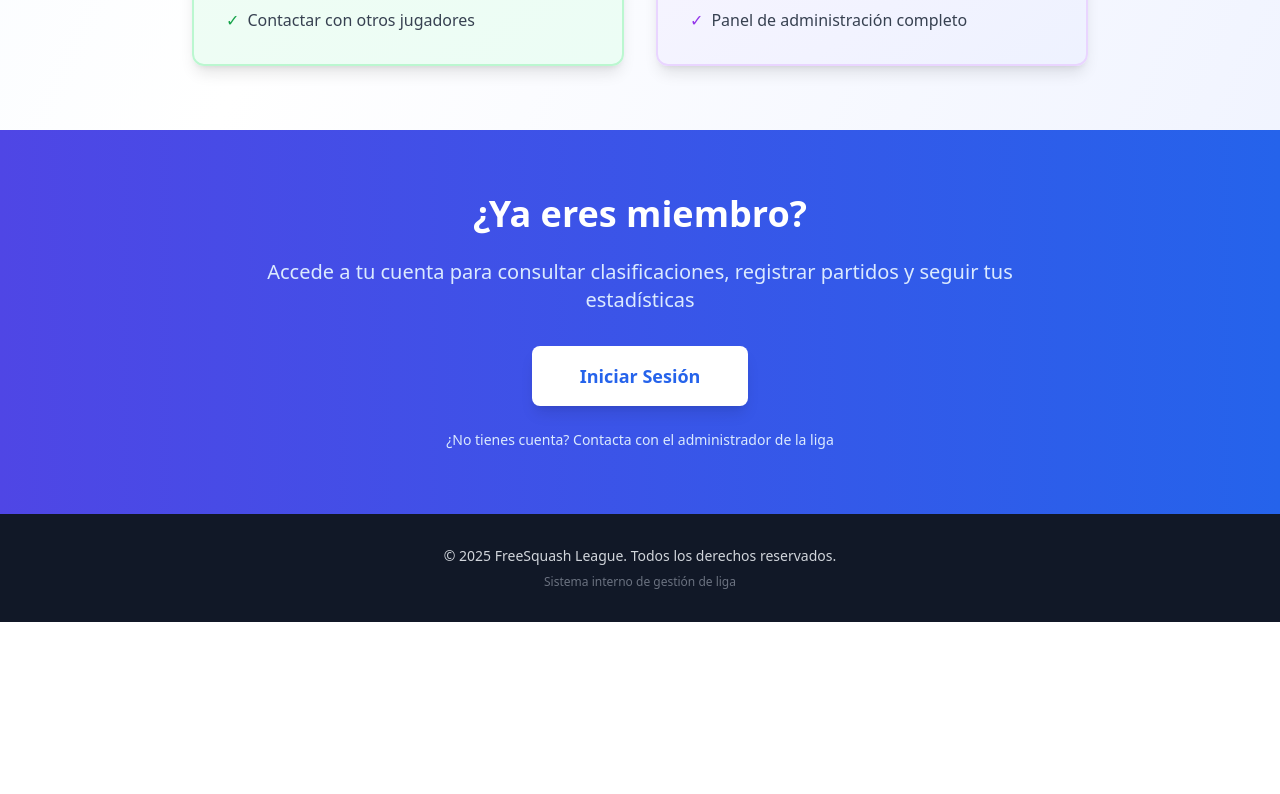
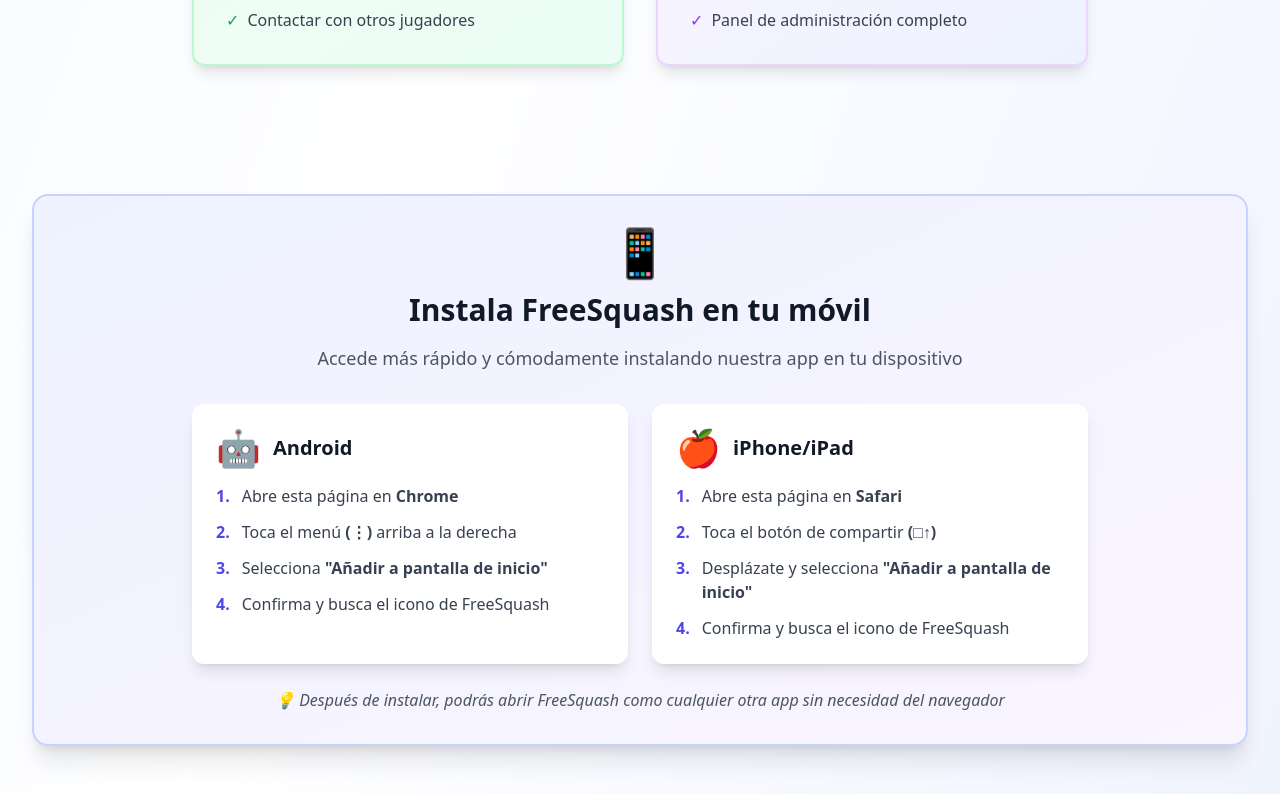
Before and after one commit to urtzih/FreeLiga, a React (Vite) app in the folder apps/web/: page / in a window 1280 px wide. Shown: the part 2306-3100 px from the top of the page. Before the commit the page ends 2928 px from the top, so only its background shows below. Built offline with nearby package versions, Linux system fonts and the light colour scheme.

Commit message:
feat: Agregar soporte para PWA y mejorar la instalación en dispositivos móviles

```diff
--- a/apps/web/index.html
+++ b/apps/web/index.html
@@ -1,14 +1,21 @@
 <!DOCTYPE html>
-<html lang="en">
+<html lang="es">
   <head>
     <meta charset="UTF-8" />
     <link rel="icon" href="/logo.jpg" />
     <meta name="viewport" content="width=device-width, initial-scale=1.0" />
 
+    <!-- PWA Configuration -->
+    <meta name="mobile-web-app-capable" content="yes" />
+    <meta name="apple-mobile-web-app-capable" content="yes" />
+    <meta name="apple-mobile-web-app-status-bar-style" content="default" />
+    <meta name="apple-mobile-web-app-title" content="FreeSquash" />
+    <link rel="apple-touch-icon" href="/logo.jpg" />
+
     <!-- SEO & Identity -->
     <title>FreeSquash League</title>
     <meta name="description" content="La liga de Squash más vibrante. Gestiona tus partidos, consulta el ranking y conecta con la comunidad de Squash." />
-    <meta name="theme-color" content="#22c55e" />
+    <meta name="theme-color" content="#2563eb" />
 
     <!-- Open Graph / Facebook / WhatsApp -->
     <meta property="og:type" content="website" />
--- a/apps/web/src/pages/Home.tsx
+++ b/apps/web/src/pages/Home.tsx
@@ -226,6 +226,81 @@
                 </div>
             </div>
 
+            {/* Instalación Móvil */}
+            <div className="max-w-7xl mx-auto px-4 sm:px-6 lg:px-8 py-16">
+                <div className="bg-gradient-to-br from-indigo-50 to-purple-50 dark:from-indigo-900/20 dark:to-purple-900/20 rounded-2xl shadow-xl p-8 border-2 border-indigo-200 dark:border-indigo-700">
+                    <div className="text-center mb-8">
+                        <div className="text-5xl mb-4">📱</div>
+                        <h2 className="text-3xl font-bold text-gray-900 dark:text-white mb-4">
+                            Instala FreeSquash en tu móvil
+                        </h2>
+                        <p className="text-lg text-gray-600 dark:text-gray-300">
+                            Accede más rápido y cómodamente instalando nuestra app en tu dispositivo
+                        </p>
+                    </div>
+
+                    <div className="grid grid-cols-1 md:grid-cols-2 gap-6 max-w-4xl mx-auto">
+                        {/* Android */}
+                        <div className="bg-white dark:bg-slate-800 rounded-xl p-6 shadow-lg">
+                            <div className="flex items-center gap-3 mb-4">
+                                <div className="text-4xl">🤖</div>
+                                <h3 className="text-xl font-bold text-gray-900 dark:text-white">Android</h3>
+                            </div>
+                            <ol className="space-y-3 text-gray-700 dark:text-gray-300">
+                                <li className="flex gap-3">
+                                    <span className="font-bold text-indigo-600 dark:text-indigo-400">1.</span>
+                                    <span>Abre esta página en <strong>Chrome</strong></span>
+                                </li>
+                                <li className="flex gap-3">
+                                    <span className="font-bold text-indigo-600 dark:text-indigo-400">2.</span>
+                                    <span>Toca el menú <strong>(⋮)</strong> arriba a la derecha</span>
+                                </li>
+                                <li className="flex gap-3">
+                                    <span className="font-bold text-indigo-600 dark:text-indigo-400">3.</span>
+                                    <span>Selecciona <strong>"Añadir a pantalla de inicio"</strong></span>
+                                </li>
+                                <li className="flex gap-3">
+                                    <span className="font-bold text-indigo-600 dark:text-indigo-400">4.</span>
+                                    <span>Confirma y busca el icono de FreeSquash</span>
+                                </li>
+                            </ol>
+                        </div>
+
+                        {/* iOS */}
+                        <div className="bg-white dark:bg-slate-800 rounded-xl p-6 shadow-lg">
+                            <div className="flex items-center gap-3 mb-4">
+                                <div className="text-4xl">🍎</div>
+                                <h3 className="text-xl font-bold text-gray-900 dark:text-white">iPhone/iPad</h3>
+                            </div>
+                            <ol className="space-y-3 text-gray-700 dark:text-gray-300">
+                                <li className="flex gap-3">
+                                    <span className="font-bold text-indigo-600 dark:text-indigo-400">1.</span>
+                                    <span>Abre esta página en <strong>Safari</strong></span>
+                                </li>
+                                <li className="flex gap-3">
+                                    <span className="font-bold text-indigo-600 dark:text-indigo-400">2.</span>
+                                    <span>Toca el botón de compartir <strong>(□↑)</strong></span>
+                                </li>
+                                <li className="flex gap-3">
+                                    <span className="font-bold text-indigo-600 dark:text-indigo-400">3.</span>
+                                    <span>Desplázate y selecciona <strong>"Añadir a pantalla de inicio"</strong></span>
+                                </li>
+                                <li className="flex gap-3">
+                                    <span className="font-bold text-indigo-600 dark:text-indigo-400">4.</span>
+                                    <span>Confirma y busca el icono de FreeSquash</span>
+                                </li>
+                            </ol>
+                        </div>
+                    </div>
+
+                    <div className="mt-6 text-center">
+                        <p className="text-gray-600 dark:text-gray-400 italic">
+                            💡 Después de instalar, podrás abrir FreeSquash como cualquier otra app sin necesidad del navegador
+                        </p>
+                    </div>
+                </div>
+            </div>
+
             {/* CTA Section */}
             <div className="bg-gradient-to-r from-indigo-600 to-blue-600 py-16">
                 <div className="max-w-4xl mx-auto px-4 sm:px-6 lg:px-8 text-center">
--- a/apps/web/src/pages/public/Welcome.tsx
+++ b/apps/web/src/pages/public/Welcome.tsx
@@ -204,6 +204,37 @@
                             </p>
                         </div>
 
+                        <div className="bg-indigo-50 dark:bg-indigo-900/20 border-l-4 border-indigo-500 p-6 rounded-r-lg">
+                            <h3 className="font-bold text-lg text-slate-900 dark:text-white mb-2">
+                                📱 Instala la app en tu móvil (recomendado)
+                            </h3>
+                            <div className="text-slate-700 dark:text-slate-300 space-y-3">
+                                <p>
+                                    Para una mejor experiencia, te recomendamos instalar FreeSquash como aplicación en tu móvil:
+                                </p>
+                                <div className="bg-white dark:bg-slate-900 p-4 rounded-lg">
+                                    <p className="font-semibold mb-2">📲 En Android:</p>
+                                    <ol className="list-decimal list-inside space-y-1 text-sm ml-2">
+                                        <li>Abre esta página en Chrome</li>
+                                        <li>Toca el menú (⋮) y selecciona "Añadir a pantalla de inicio"</li>
+                                        <li>Confirma y la app aparecerá en tu pantalla de inicio</li>
+                                    </ol>
+                                </div>
+                                <div className="bg-white dark:bg-slate-900 p-4 rounded-lg">
+                                    <p className="font-semibold mb-2">🍎 En iPhone:</p>
+                                    <ol className="list-decimal list-inside space-y-1 text-sm ml-2">
+                                        <li>Abre esta página en Safari</li>
+                                        <li>Toca el botón de compartir (□↑)</li>
+                                        <li>Selecciona "Añadir a pantalla de inicio"</li>
+                                        <li>Confirma y busca el icono de FreeSquash en tu pantalla</li>
+                                    </ol>
+                                </div>
+                                <p className="text-sm italic">
+                                    💡 Una vez instalada, podrás acceder a FreeSquash como cualquier otra app de tu móvil, sin necesidad de abrir el navegador.
+                                </p>
+                            </div>
+                        </div>
+
                         <div className="text-center mt-8">
                             <Link
                                 to="/login"
--- a/apps/web/vite.config.ts
+++ b/apps/web/vite.config.ts
@@ -1,10 +1,53 @@
 import { defineConfig } from 'vite';
 import react from '@vitejs/plugin-react';
+import { VitePWA } from 'vite-plugin-pwa';
 import path from 'path';
 import pkg from './package.json';
 
 export default defineConfig({
-    plugins: [react()],
+    plugins: [
+        react(),
+        VitePWA({
+            registerType: 'autoUpdate',
+            includeAssets: ['logo.jpg', 'euskadiLogo.png'],
+            manifest: {
+                name: 'FreeSquash League',
+                short_name: 'FreeSquash',
+                description: 'Gestión de la liga de squash en Vitoria-Gasteiz',
+                theme_color: '#2563eb',
+                background_color: '#ffffff',
+                display: 'standalone',
+                start_url: '/',
+                icons: [
+                    {
+                        src: '/logo.jpg',
+                        sizes: '512x512',
+                        type: 'image/jpeg',
+                        purpose: 'any maskable'
+                    }
+                ]
+            },
+            workbox: {
+                globPatterns: ['**/*.{js,css,html,ico,png,jpg,svg}'],
+                runtimeCaching: [
+                    {
+                        urlPattern: /^https:\/\/.*\.vercel\.app\/api\/.*/i,
+                        handler: 'NetworkFirst',
+                        options: {
+                            cacheName: 'api-cache',
+                            expiration: {
+                                maxEntries: 50,
+                                maxAgeSeconds: 60 * 60 * 24 // 24 horas
+                            },
+                            cacheableResponse: {
+                                statuses: [0, 200]
+                            }
+                        }
+                    }
+                ]
+            }
+        })
+    ],
     resolve: {
         alias: {
             '@': path.resolve(__dirname, './src'),
```
Also changed, not shown: apps/web/vercel.json.
